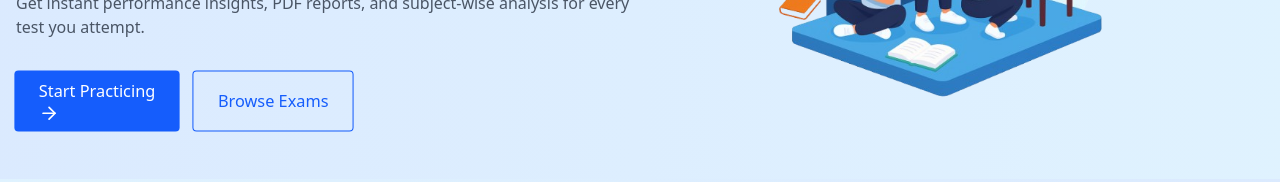
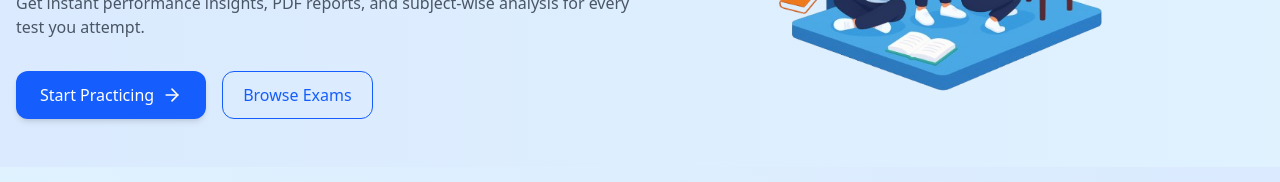
Before and after one commit to nareshsangem/Fortitests_User_Frontend, a React (Vite) app: page / in a window 1280 px wide. Shown: the part 341-523 px from the top of the page. Built offline with nearby package versions, Linux system fonts and the light colour scheme; no server answers.

Commit message:
landing hero1

```diff
--- a/src/Components/LandingPageHeroSection.jsx
+++ b/src/Components/LandingPageHeroSection.jsx
@@ -23,13 +23,13 @@ function HeroSection() {
           <div className="mt-8 flex justify-center md:justify-start animate-fadeInUp delay-300">
             <button
               onClick={handleClick}
-              className="bg-blue-600 text-white px-6 py-2 rounded hover:bg-blue-700 transition scale-102 gap-2"
+              className="bg-blue-600 hover:bg-blue-700 text-white px-6 py-3 rounded-xl shadow-md transition-all flex items-center gap-2"
             >
               Start Practicing <ArrowRight size={20} />
             </button>
             <button
               onClick={handleClick}
-              className=" ml-4 border border-blue-600 text-blue-600 px-6 py-2 rounded hover:bg-blue-50 transition scale-102"
+              className=" ml-4 border  border-blue-600 text-blue-600 hover:bg-blue-100 px-5 py-2 rounded-xl font-medium transition-all"
             >
               Browse Exams
             </button>
```
